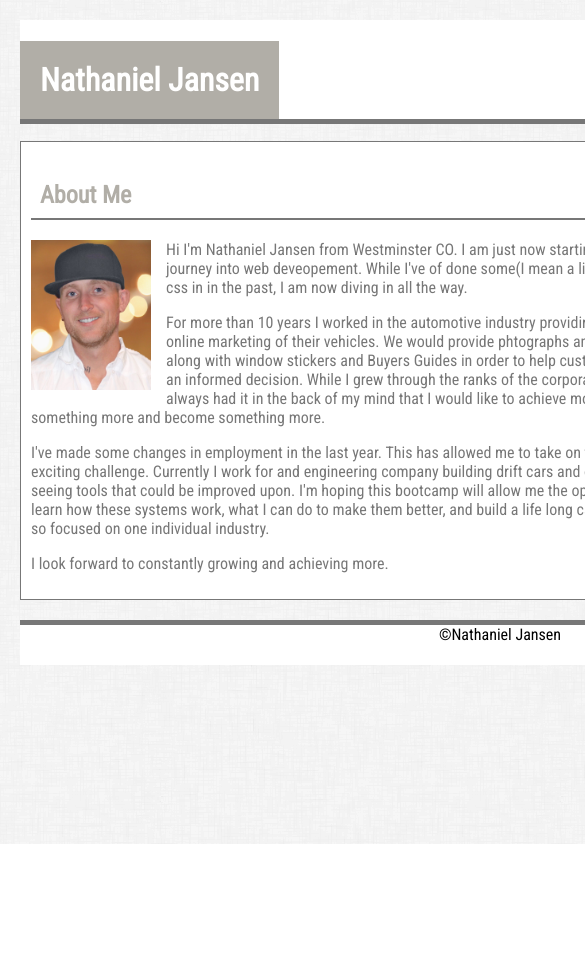
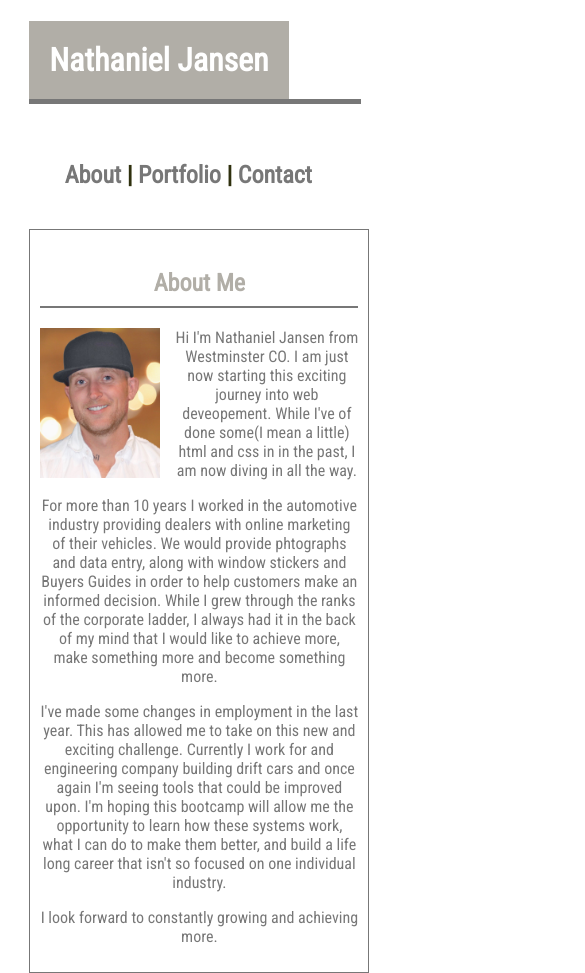
Before and after one commit to nathanieljansen/Responsive_Portfolio, a plain HTML site: page index.html in a window 390 px wide. Shown: the top 973 px of the page, 585 px wide, since content can reach past the window. Before the commit the page ends 844 px from the top, so only its background shows below. Drawn offline with Linux system fonts and the light colour scheme.

Commit message:
should of commited more, but done, I think

```diff
--- a/assets/css/style.css
+++ b/assets/css/style.css
@@ -1,6 +1,4 @@
-a,
-a:link,
-a:visited {
+a, a:link, a:visited {
     text-decoration: none;
     color: #777777;
 }
@@ -20,7 +18,6 @@ a:hover {
 body {
     width: 960px;
     margin: 0 auto 0 auto;
-    padding: 20px;
     font-family: 'Roboto Condensed', sans-serif;
 }
 
@@ -104,7 +101,7 @@ footer {
     background-color: white;
     text-align: center;
     border-top: #777777 5px solid;
-    width: 960px;
+    width: 100%;
     height: 40px;
 }
 
@@ -178,3 +175,53 @@ input[type=submit]:hover {
     background: #b1aea7;
     color: white;
 }
+
+@media screen and (max-width: 980px) {
+    .mainContainer {
+        width: 100%;
+    }
+}
+
+@media screen and (max-width: 768px) {
+    .mainContainer {
+        width: 90%;
+    }
+    .aboutMe {
+        width: 97%;
+        text-align: center;
+        align-content: center;
+    }
+    .nav {
+        width: 94%;
+        text-align: center;
+        align-content: center;
+    }
+    .connect {
+        width: 94%;
+    }
+    .about {
+        text-align: center;
+    }
+}
+
+@media screen and (max-width: 640px) {
+    .mainContainer {
+        width: 85%;
+    }
+    .aboutMe {
+        width: 96%;
+        text-align: center;
+        align-content: center;
+    }
+    .nav {
+        width: 92%;
+        text-align: center;
+        align-content: center;
+    }
+    .connect {
+        width: 93%;
+    }
+    .about {
+        text-align: center;
+    }
+}
--- a/index.html
+++ b/index.html
@@ -11,7 +11,8 @@
     <link rel="stylesheet" href="./assets/css/style.css">
 </head>
 
-<body background="./assets/images/dust_scratches.png">
+<body class="mainContainer">
+    <div background="./assets/images/dust_scratches.png"></div>
         <div class="mainHeader">
             <h1 class="header">Nathaniel Jansen</h1>
             <nav>
@@ -26,19 +27,19 @@
             <h1 class="about">About Me</h1>
             <img src="./assets/images/NateJansen.png" class="picture" alt="Nathaniel Jansen">
             <p>
-            Hi I'm Nathaniel Jansen from Westminster CO. I am just now starting this exciting journey into web deveopement. While
-            I've of done some(I mean a little) html and css in in the past, I am now diving in all the way.
+                Hi I'm Nathaniel Jansen from Westminster CO. I am just now starting this exciting journey into web deveopement. While I've
+                of done some(I mean a little) html and css in in the past, I am now diving in all the way.
             </p>
             <p>For more than 10 years I worked in the automotive industry providing dealers with online marketing of their vehicles.
-            We would provide phtographs and data entry, along with window stickers and Buyers Guides in order to help customers
-            make an informed decision. While I grew through the ranks of the corporate ladder, I always had it in the back
-            of my mind that I would like to achieve more, make something more and become something more.
+                We would provide phtographs and data entry, along with window stickers and Buyers Guides in order to help
+                customers make an informed decision. While I grew through the ranks of the corporate ladder, I always had
+                it in the back of my mind that I would like to achieve more, make something more and become something more.
             </p>
 
-        <p>I've made some changes in employment in the  last year. This has allowed me to take on this new and exciting challenge.
-            Currently I work for and engineering company building drift cars and once again I'm seeing tools that could be
-            improved upon. I'm hoping this bootcamp will allow me the opportunity to learn how these systems work, what I
-            can do to make them better, and build a life long career that isn't so focused on one individual industry.
+            <p>I've made some changes in employment in the last year. This has allowed me to take on this new and exciting challenge.
+                Currently I work for and engineering company building drift cars and once again I'm seeing tools that could
+                be improved upon. I'm hoping this bootcamp will allow me the opportunity to learn how these systems work,
+                what I can do to make them better, and build a life long career that isn't so focused on one individual industry.
             </p>
 
             <p>I look forward to constantly growing and achieving more.</p>
```
Also changed, not shown: contact.html (+5 -0 lines), portfolio.html (+3 -0 lines). Lines whose indentation alone changed are shown as unchanged.
